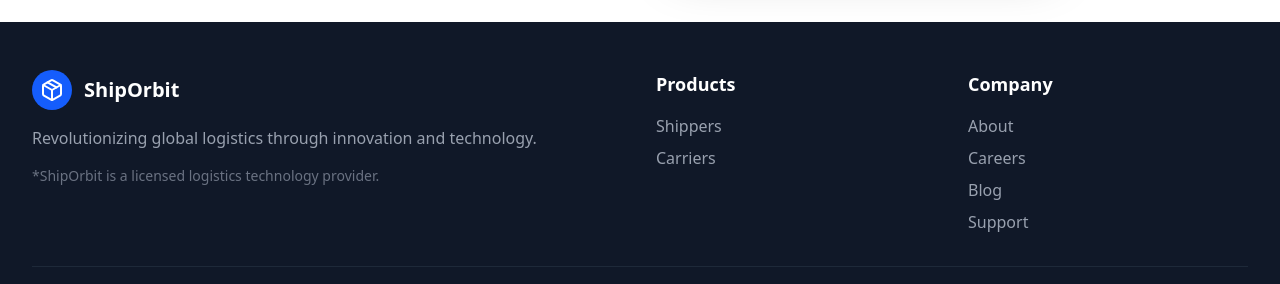
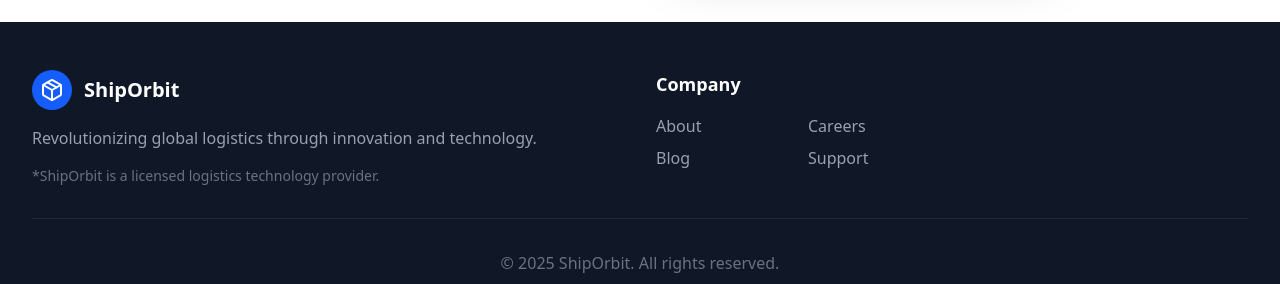
Before and after one commit to ShipOrbit/fr, a React (Vite) app: page / in a window 1280 px wide. Shown: the part 4283-4567 px from the top of the page. Built offline with nearby package versions, Linux system fonts and the light colour scheme; no server answers; what country-list would draw is missing.

Commit message:
fix: organize links + remove carrier link

```diff
--- a/src/components/footer.tsx
+++ b/src/components/footer.tsx
@@ -19,32 +19,9 @@ const Footer = () => (
             *ShipOrbit is a licensed logistics technology provider.
           </p>
         </div>
-
-        <div>
-          <h3 className="text-lg font-semibold mb-4">Products</h3>
-          <ul className="space-y-2">
-            <li>
-              <Link
-                to="/shippers"
-                className="text-gray-400 hover:text-white transition-colors"
-              >
-                Shippers
-              </Link>
-            </li>
-            <li>
-              <Link
-                to="/carriers"
-                className="text-gray-400 hover:text-white transition-colors"
-              >
-                Carriers
-              </Link>
-            </li>
-          </ul>
-        </div>
-
         <div>
           <h3 className="text-lg font-semibold mb-4">Company</h3>
-          <ul className="space-y-2">
+          <ul className="grid grid-cols-2 gap-x-6 gap-y-2">
             <li>
               <Link
                 to="/about"
```
